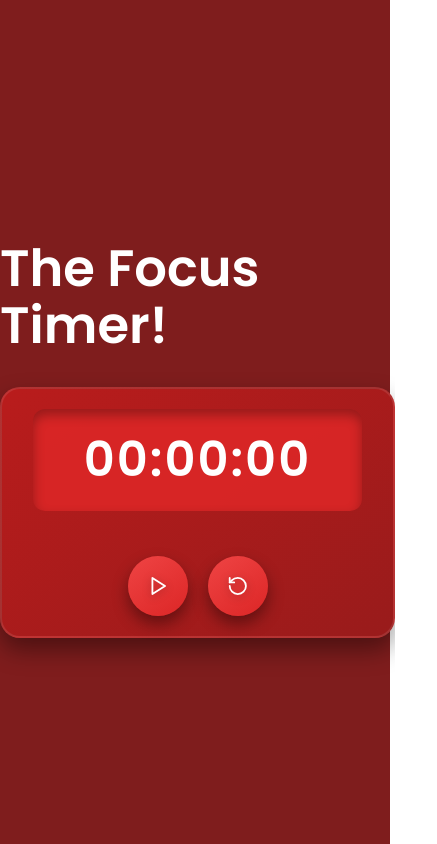
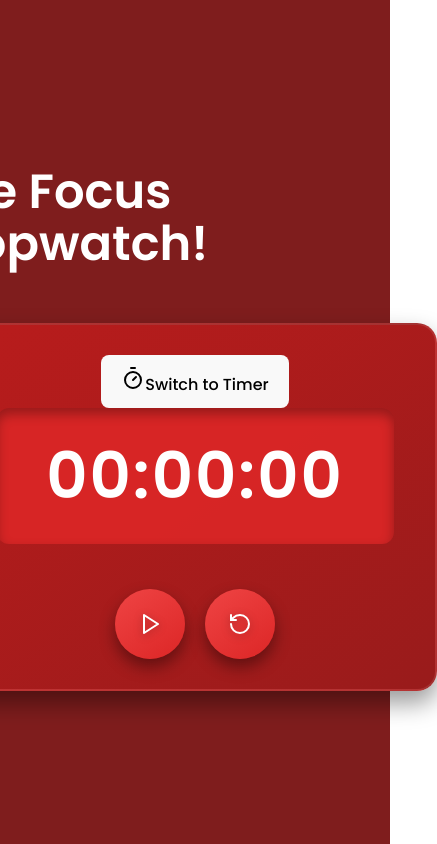
Before and after one commit to MO-fr/Time-Display, a React (Vite) app: page / in a window 390 px wide. Shown: the whole page, 437 px wide, since content can reach past the window. Built offline with nearby package versions, Linux system fonts and the light colour scheme.

Commit message:
Added the timer feature and the ability to swtich from timer to stopwatch

```diff
--- a/index.html
+++ b/index.html
@@ -6,7 +6,7 @@
     <meta name="viewport" content="width=device-width, initial-scale=1.0" />
     <title>Vite + React</title>
     <!-- Link to your CSS file in the public folder -->
-    <link rel="stylesheet" href="/css/Timerpage.css" />
+    <link rel="stylesheet" href="./css/Timerpage.css" />
   </head>
   <body>
     <div id="root"></div>
--- a/package.json
+++ b/package.json
@@ -13,6 +13,7 @@
   "dependencies": {
     "@tailwindcss/vite": "^4.0.6",
     "bootstrap": "^5.3.3",
+    "framer-motion": "^12.4.2",
     "lucide-react": "^0.475.0",
     "react": "^19.0.0",
     "react-dom": "^19.0.0"
--- a/public/css/Timerpage.css
+++ b/public/css/Timerpage.css
@@ -14,6 +14,8 @@ body {
   font-family: 'Poppins', sans-serif;
   color: #fff;
 }
+
+
 
 /* Timer Card */
 .timer-card {
@@ -117,3 +119,145 @@ body {
     height: 24px;
   }
 }
+
+/* Timer Input Fields */
+.timer-input-container {
+  display: flex;
+  gap: 10px;
+  margin-bottom: 20px;
+}
+
+.timer-input {
+  width: 80px;
+  padding: 12px;
+  text-align: center;
+  font-size: 1.2rem;
+  font-family: 'Poppins', sans-serif;
+  color: #fff;
+  background: rgba(255, 255, 255, 0.1);
+  border: 2px solid rgba(255, 255, 255, 0.2);
+  border-radius: 10px;
+  outline: none;
+  transition: all 0.3s ease-in-out;
+}
+
+.timer-input::placeholder {
+  color: rgba(255, 255, 255, 0.5);
+}
+
+.timer-input:focus {
+  border-color: rgba(255, 255, 255, 0.5);
+  background: rgba(255, 255, 255, 0.2);
+  box-shadow: 0 0 8px rgba(255, 255, 255, 0.3);
+}
+
+.timer-input:hover {
+  background: rgba(255, 255, 255, 0.15);
+}
+
+.title{
+  position: relative;
+  top: -20px;
+  font-size: 3rem;
+  right: 25px;
+}
+
+/* Responsive Adjustments */
+@media (max-width: 480px) {
+  .timer-input {
+    width: 60px;
+    padding: 10px;
+    font-size: 1rem;
+    position: relative;
+    top: 10px;
+  }
+}
+
+/* Main container for the timer */
+.timer-card {
+  background: linear-gradient(145deg, #b91c1c, #991b1b); /* Red gradient */
+  padding: 30px;
+  border-radius: 20px;
+  box-shadow: 0 12px 24px rgba(0, 0, 0, 0.4);
+  width: 420px;
+  text-align: center;
+  border: 2px solid rgba(255, 255, 255, 0.1); /* Subtle border */
+  display: flex;
+  flex-direction: column;
+  align-items: center;
+  transition: transform 0.3s ease-in-out, box-shadow 0.3s ease-in-out;
+}
+
+/* Timer display (big numbers) */
+.timer-display {
+  font-size: 4rem;
+  font-weight: 600;
+  color: #fff;
+  font-family: 'Poppins', sans-serif;
+  padding: 20px;
+  background: rgba(220, 38, 38, 0.9); /* Slightly transparent bright red */
+  border-radius: 12px;
+  display: inline-block;
+  box-shadow: inset 0 6px 12px rgba(0, 0, 0, 0.3);
+  width: 85%;
+  margin-bottom: 20px;
+  letter-spacing: 2px; /* Improve readability */
+}
+
+/* Container for the input fields */
+.timer-input-container {
+  display: flex;
+  gap: 10px;
+  margin-bottom: 20px;
+  align-items: center;
+}
+
+/* Style for the input fields */
+.timer-input {
+  width: 80px;
+  padding: 12px;
+  text-align: center;
+  font-size: 1.2rem;
+  font-family: 'Poppins', sans-serif;
+  color: #fff;
+  background: rgba(255, 255, 255, 0.1);
+  border: 2px solid rgba(255, 255, 255, 0.2);
+  border-radius: 10px;
+  outline: none;
+  transition: all 0.3s ease-in-out;
+}
+
+/* Placeholder text for inputs */
+.timer-input::placeholder {
+  color: rgba(255, 255, 255, 0.5);
+}
+
+/* Separator between inputs (e.g., ":" between hours and minutes) */
+.timer-separator {
+  font-size: 1.5rem;
+  color: #fff;
+}
+
+/* Buttons to control the timer */
+.timer-button {
+  width: 70px;
+  height: 70px;
+  border-radius: 50%;
+  background: linear-gradient(145deg, #ef4444, #dc2626); /* Red gradient */
+  color: white;
+  border: none;
+  cursor: pointer;
+  transition: all 0.3s ease-in-out;
+  box-shadow: 0 8px 16px rgba(0, 0, 0, 0.4);
+  display: flex;
+  align-items: center;
+  justify-content: center;
+  outline: none; /* Remove default focus outline */
+}
+
+/* Hover effect for buttons */
+.timer-button:hover {
+  background: linear-gradient(145deg, #dc2626, #b91c1c); /* Darker gradient */
+  transform: scale(1.1);
+  box-shadow: 0 12px 24px rgba(0, 0, 0, 0.5);
+}
--- a/src/App.jsx
+++ b/src/App.jsx
@@ -1,10 +1,10 @@
 import React from 'react';
-import Timerpage from './components/Timerpage'; // Import your Timerpage component
+import Timerpage from './components/Timerpage.jsx'; // Import your Timerpage component
 
 function App() {
   return (
     <div className="App">
-      <h1>The Focus Timer!</h1>
+      <h1 className='title'>The Focus Stopwatch!</h1>
       <Timerpage />
     </div>
   );
--- a/src/components/Timerpage.jsx
+++ b/src/components/Timerpage.jsx
@@ -1,71 +1,155 @@
 import React, { useState, useEffect } from 'react';
-import { Play, Pause, RotateCcw } from 'lucide-react'; // Importing icons for buttons
+import { Play, Pause, RotateCcw, Timer, Clock } from 'lucide-react';
 
-const Timerpage = () => {
-  // State to track the time (in seconds)
-  const [time, setTime] = useState(0);
-  // State to check if the timer is running or paused
-  const [isRunning, setIsRunning] = useState(false);
+const TimerPage = () => {
+  // State variables (like memory boxes to store data)
+  const [time, setTime] = useState(0); // Stores the current time in seconds
+  const [isRunning, setIsRunning] = useState(false); // Tracks if the timer is running
+  const [isStopwatch, setIsStopwatch] = useState(true); // Tracks if it's in stopwatch or timer mode
+  const [inputHours, setInputHours] = useState(0); // Stores hours input by the user
+  const [inputMinutes, setInputMinutes] = useState(0); // Stores minutes input by the user
+  const [inputSeconds, setInputSeconds] = useState(0); // Stores seconds input by the user
 
-  // useEffect runs code when 'isRunning' changes
+  // This runs every second when the timer is running
   useEffect(() => {
     let intervalId;
 
     if (isRunning) {
-      // If the timer is running, increase time every second
       intervalId = setInterval(() => {
-        setTime(prevTime => prevTime + 1);
-      }, 1000);
+        setTime(prevTime => {
+          if (isStopwatch) {
+            return prevTime + 1; // If it's a stopwatch, count up by 1 second
+          } else {
+            if (prevTime <= 0) {
+              setIsRunning(false); // If time reaches 0, stop the timer
+              return 0;
+            }
+            return prevTime - 1; // If it's a timer, count down by 1 second
+          }
+        });
+      }, 1000); // Update every 1 second (1000 milliseconds)
     }
 
-    // Cleanup function to stop the timer when the component unmounts or when 'isRunning' changes
-    return () => clearInterval(intervalId);
-  }, [isRunning]);
+    return () => clearInterval(intervalId); // Cleanup when the component is removed
+  }, [isRunning, isStopwatch]);
 
-  // Function to format time in HH:MM:SS format
+  // Format time into HH:MM:SS (e.g., 01:23:45)
   const formatTime = (seconds) => {
-    const hrs = Math.floor(seconds / 3600); // Get hours
-    const mins = Math.floor((seconds % 3600) / 60); // Get minutes
-    const secs = seconds % 60; // Get remaining seconds
-
-    // Convert to string and ensure two digits (e.g., 01 instead of 1)
+    const hrs = Math.floor(seconds / 3600); // Calculate hours
+    const mins = Math.floor((seconds % 3600) / 60); // Calculate minutes
+    const secs = seconds % 60; // Calculate seconds
     return `${hrs.toString().padStart(2, '0')}:${mins.toString().padStart(2, '0')}:${secs.toString().padStart(2, '0')}`;
   };
 
-  // Function to start or stop the timer
+  // Start or stop the timer
   const handleStartStop = () => {
     setIsRunning(!isRunning); // Toggle between running and paused
   };
 
-  // Function to reset the timer to 0 and stop it
+  // Reset the timer
   const handleReset = () => {
-    setTime(0);
-    setIsRunning(false);
+    setTime(0); // Reset time to 0
+    setIsRunning(false); // Stop the timer
+  };
+
+  // Switch between Stopwatch and Timer modes
+  const handleModeSwitch = () => {
+    setIsStopwatch(!isStopwatch); // Toggle between stopwatch and timer
+    setTime(0); // Reset time to 0
+    setIsRunning(false); // Stop the timer
+    setInputHours(0); // Reset hours input
+    setInputMinutes(0); // Reset minutes input
+    setInputSeconds(0); // Reset seconds input
+  };
+
+  // Start the countdown timer with the input values
+  const startCountdownTimer = () => {
+    const totalSeconds = (inputHours * 3600) + (inputMinutes * 60) + inputSeconds; // Convert hours, minutes, seconds to total seconds
+    if (totalSeconds > 0) {
+      setTime(totalSeconds); // Set the timer to the total seconds
+      setIsRunning(true); // Start the timer
+    }
   };
 
   return (
-    <div className="timer-container">
     <div className="timer-card">
-        {/* Display the formatted time */}
+      {/* Switch between Stopwatch and Timer */}
+      <div className="flex items-center gap-2 mb-4">
+        <button
+          onClick={handleModeSwitch}
+          className="mode-switch-button"
+        >
+          {isStopwatch ? <Timer className="w-4 h-4" /> : <Clock className="w-4 h-4" />}
+          Switch to {isStopwatch ? 'Timer' : 'Stopwatch'}
+        </button>
+      </div>
+
+      {/* Display the current time */}
       <div className="timer-display">
         {formatTime(time)}
       </div>
 
+      {/* Input fields for hours, minutes, and seconds (only shown in Timer mode) */}
+      {!isStopwatch && (
+        <div className="timer-input-container">
+          <input
+            type="number"
+            min="0"
+            value={inputHours}
+            onChange={(e) => setInputHours(parseInt(e.target.value) || 0)} // Update hours input
+            className="timer-input"
+            placeholder="HH"
+          />
+          <span className="timer-separator">:</span>
+          <input
+            type="number"
+            min="0"
+            max="59"
+            value={inputMinutes}
+            onChange={(e) => setInputMinutes(parseInt(e.target.value) || 0)} // Update minutes input
+            className="timer-input"
+            placeholder="MM"
+          />
+          <span className="timer-separator">:</span>
+          <input
+            type="number"
+            min="0"
+            max="59"
+            value={inputSeconds}
+            onChange={(e) => setInputSeconds(parseInt(e.target.value) || 0)} // Update seconds input
+            className="timer-input"
+            placeholder="SS"
+          />
+        </div>
+      )}
+
       {/* Buttons to control the timer */}
       <div className="timer-controls">
-          {/* Play/Pause button */}
-          <button onClick={handleStartStop} className="timer-button">
-            {isRunning ? <Pause /> : <Play />} {/* Show pause icon if running, otherwise show play icon */}
+        {isStopwatch || time > 0 ? (
+          <button
+            onClick={handleStartStop}
+            className="timer-button"
+          >
+            {isRunning ? <Pause className="w-6 h-6" /> : <Play className="w-6 h-6" />}
           </button>
+        ) : (
+          <button
+            onClick={startCountdownTimer}
+            className="timer-button"
+          >
+            Start Timer
+          </button>
+        )}
 
-          {/* Reset button */}
-          <button onClick={handleReset} className="timer-button">
-            <RotateCcw /> {/* Reset icon */}
+        <button
+          onClick={handleReset}
+          className="timer-button"
+        >
+          <RotateCcw className="w-6 h-6" />
         </button>
-        </div>
       </div>
     </div>
   );
 };
 
-export default Timerpage;
+export default TimerPage;
```
Also changed, not shown: 1 other file (tests, documents, lock files or other folders). Lines whose indentation alone changed are shown as unchanged.
